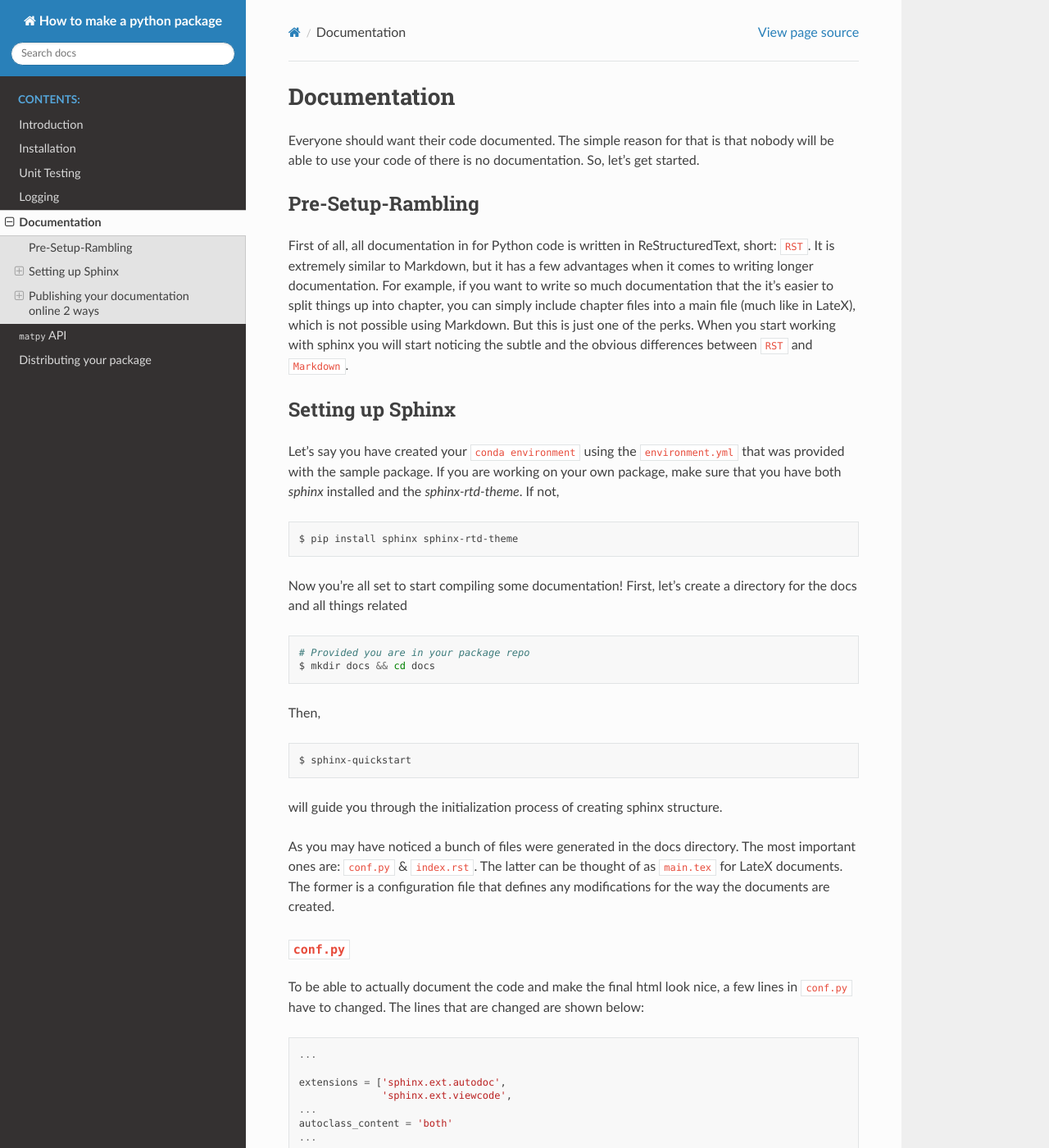
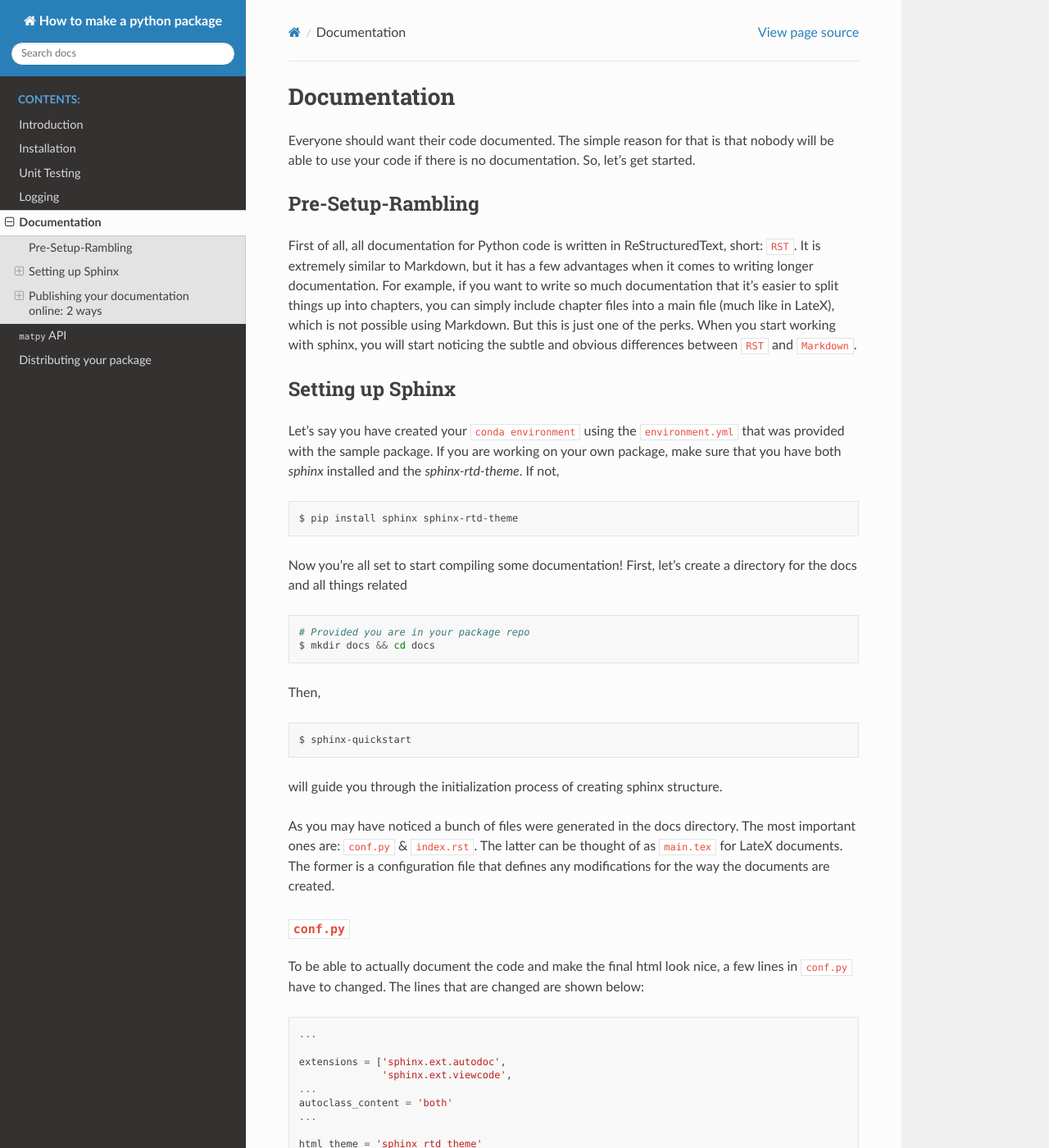
Before and after one commit to lsawade/how_to_make_a_python_package, a Sphinx documentation site: the page built from docs/source/chapters/documentation.rst, in a window 1280 px wide and 1400 px high. Shown: the whole window at 82% size. Built offline with Sphinx 7.4.7 and the Read the Docs theme 2.0.0, drawn with Linux system fonts in a browser that asks for light colours; some of the changed text lies outside the part shown.

Commit message:
fixed some small typos and added some sentences

```diff
--- a/docs/source/chapters/documentation.rst
+++ b/docs/source/chapters/documentation.rst
@@ -4,20 +4,20 @@
 -------------
 
 Everyone should want their code documented. The simple reason for that is
-that nobody will be able to use your code of there is no documentation. So,
+that nobody will be able to use your code if there is no documentation. So,
 let's get started.
 
 Pre-Setup-Rambling
 ++++++++++++++++++
 
-First of all, all documentation in for Python code is written in
+First of all, all documentation for Python code is written in
 ReStructuredText, short: ``RST``. It is extremely similar to Markdown, but it
 has a few advantages when it comes to writing longer documentation. For example,
-if you want to write so much documentation that the it's easier to split
-things up into chapter, you can simply include chapter files into a main file
+if you want to write so much documentation that it's easier to split
+things up into chapters, you can simply include chapter files into a main file
 (much like in LateX), which is not possible using Markdown. But this is just
-one of the perks. When you start working with sphinx you will start noticing
-the subtle and the obvious differences between ``RST`` and ``Markdown``.
+one of the perks. When you start working with sphinx, you will start noticing
+the subtle and obvious differences between ``RST`` and ``Markdown``.
 
 
 Setting up Sphinx
@@ -79,7 +79,10 @@
 the docstrings of your functions and classes are gonna be read and added when
 the ``.. auto-module`` directive is called. ``autoclass_content = 'both'``
 makes sure that when a class is documented in your code the ``__init__`` part
-will be documented as well. Finally, the ``sphinx_rtd_theme`` is simply nice
+will be documented as well. If you are writing your docstrings in a language other
+than `sphinx` (e.g. `Numpy`, which looks nicer (less dense) in your script)
+adding ``sphinx.ext.napoleon`` to extensions, will auto-translate
+those docstrings. Finally, the ``sphinx_rtd_theme`` is simply nice
 to look at. There are other themes out there. But I just like this one.
 
 
@@ -141,8 +144,8 @@
 
 
 
-Publishing your documentation online 2 ways
-+++++++++++++++++++++++++++++++++++++++++++
+Publishing your documentation online: 2 ways
+++++++++++++++++++++++++++++++++++++++++++++
 
 There are two ways you can publish your documentation online. You could either
 publish it through an external service such as `ReadTheDocs`, or, my now
@@ -163,7 +166,8 @@
     to make your Github repo public. If it is not public, github refuses to host
     online documenation (which makes sense). You can follow these instructions
     either way. The disadvantage is that you won't be able to access the
-    online documenation (not the case for the `ReadTheDocs` documentation).
+    online documenation (that is also the case for the `ReadTheDocs` documentation
+    if you don't have a `pro` account).
     The advantage is that once you have set this up and decide to make you
     repository public, it takes seconds to host your
     up-to-date documentation (almost by yourself!).
@@ -324,7 +327,7 @@
 
 There are a few important steps here. The first entry in this file that needs
 to be manually set is the ``sphinx`` keyword. The location of the conf.py
-needs to be set in relation to the repository.The second one is the ``formats``
+needs to be set in relation to the repository. The second one is the ``formats``
 keyword, which if you want ``html``, ``PDF`` and ``EPub`` built and
 donwloadable from the page, is simply 'all'. Otherwise specify.
 Much like for the installation and the unit testing we also need to specify the
```
Also changed, not shown: other parts of docs/source/chapters/documentation.rst (+3 -4 lines).
